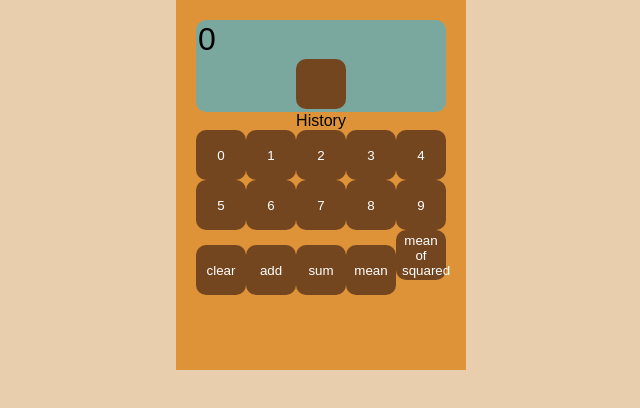
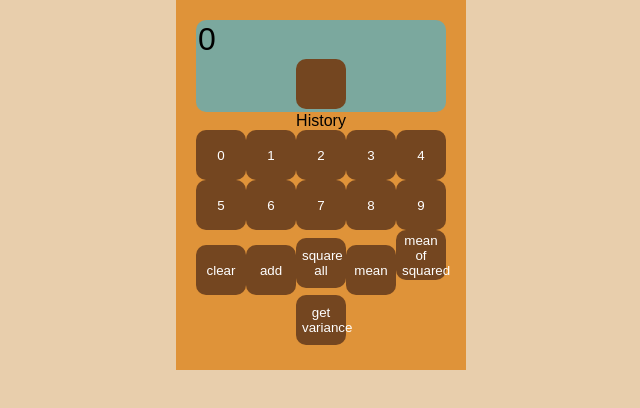
Before and after one commit to khamiltonuk/vigilant-octo-train, a React (Create React App) app: page / in a window 1280 px wide. Shown: the top 408 px of the page, without its empty margins (319-959 px from the left). Built offline with nearby package versions, Linux system fonts and the light colour scheme.

Commit message:
import helper functions

```diff
--- a/src/App.js
+++ b/src/App.js
@@ -2,6 +2,14 @@ import React, { Component } from "react";
 import Keypad from "./components/Keypad/Keypad";
 import Screen from "./components/Screen/Screen";
 import History from "./components/Histroy/History";
+import {
+  squareAll,
+  addAll,
+  meanAll,
+  meanOfAllSquared,
+  getVariance,
+  stringToNumbers
+} from "./helpers/helper";
 import "./App.css";
 
 class App extends Component {
@@ -9,20 +17,49 @@ class App extends Component {
     displayValue: "0",
     values: []
   };
+  handleChange = e => {
+    console.log(e);
+  };
   keypadPress = val => {
     const { displayValue } = this.state;
 
     this.setState({
-      displayValue: displayValue + val
+      displayValue: displayValue === "0" ? String(val) : displayValue + val
     });
   };
+  enterNumber = () => {
+    const { displayValue, values } = this.state;
+    this.setState({
+      values: [...values, displayValue],
+      displayValue: "0"
+    });
+  };
+  clearInput = () => {
+    this.setState({
+      displayValue: "0"
+    });
+  };
+
   render() {
     const { displayValue } = this.state;
     return (
       <div className="calculator">
-        <Screen displayValue={displayValue} />
+        <Screen
+          displayValue={displayValue}
+          handleChange={this.handleChange}
+          enterNumber={this.enterNumber}
+        />
         <History />
-        <Keypad keypadPress={this.keypadPress} />
+        <Keypad
+          keypadPress={this.keypadPress}
+          clearInput={this.clearInput}
+          squareAll={squareAll}
+          addAll={addAll}
+          meanAll={meanAll}
+          meanOfAllSquared={meanOfAllSquared}
+          getVariance={getVariance}
+          stringToNumbers={stringToNumbers}
+        />
       </div>
     );
   }
--- a/src/components/Keypad/Keypad.jsx
+++ b/src/components/Keypad/Keypad.jsx
@@ -3,43 +3,65 @@ import React from "react";
 import "./Keypad.css";
 
 export default function Keypad(props) {
+  const {
+    keypadPress,
+    clearInput,
+    addAll,
+    sqaureAll,
+    meanAll,
+    getVariance,
+    meanOfAllSquared
+  } = props;
   return (
     <div className="keypad">
-      <button className="number-key" onClick={() => props.keypadPress(0)}>
+      <button className="number-key" onClick={() => keypadPress(0)}>
         0
       </button>
-      <button className="number-key" onClick={() => props.keypadPress(1)}>
+      <button className="number-key" onClick={() => keypadPress(1)}>
         1
       </button>
-      <button className="number-key" onClick={() => props.keypadPress(2)}>
+      <button className="number-key" onClick={() => keypadPress(2)}>
         2
       </button>
-      <button className="number-key" onClick={() => props.keypadPress(3)}>
+      <button className="number-key" onClick={() => keypadPress(3)}>
         3
       </button>
-      <button className="number-key" onClick={() => props.keypadPress(4)}>
+      <button className="number-key" onClick={() => keypadPress(4)}>
         4
       </button>
-      <button className="number-key" onClick={() => props.keypadPress(5)}>
+      <button className="number-key" onClick={() => keypadPress(5)}>
         5
       </button>
-      <button className="number-key" onClick={() => props.keypadPress(6)}>
+      <button className="number-key" onClick={() => keypadPress(6)}>
         6
       </button>
-      <button className="number-key" onClick={() => props.keypadPress(7)}>
+      <button className="number-key" onClick={() => keypadPress(7)}>
         7
       </button>
-      <button className="number-key" onClick={() => props.keypadPress(8)}>
+      <button className="number-key" onClick={() => keypadPress(8)}>
         8
       </button>
-      <button className="number-key" onClick={() => props.keypadPress(9)}>
+      <button className="number-key" onClick={() => keypadPress(9)}>
         9
       </button>
-      <button className="operation-key">clear</button>
-      <button className="operation-key">add</button>
-      <button className="operation-key">sum</button>
-      <button className="operation-key">mean</button>
-      <button className="operation-key">mean of squared</button>
+      <button className="operation-key" onClick={() => clearInput()}>
+        clear
+      </button>
+      <button className="operation-key" onClick={() => addAll()}>
+        add
+      </button>
+      <button className="operation-key" onClick={() => sqaureAll()}>
+        square all
+      </button>
+      <button className="operation-key" onClick={() => meanAll()}>
+        mean
+      </button>
+      <button className="operation-key" onClick={() => meanOfAllSquared()}>
+        mean of squared
+      </button>
+      <button className="operation-key" onClick={() => getVariance()}>
+        get variance
+      </button>
     </div>
   );
 }
--- a/src/components/Screen/Screen.jsx
+++ b/src/components/Screen/Screen.jsx
@@ -5,7 +5,7 @@ export default function Screen(props) {
   return (
     <div className="screen">
       <input onChange={e => props.handleChange(e)} value={props.displayValue} />
-      <button type="submit" />
+      <button type="submit" onSubmit={props.enterValue} />
     </div>
   );
 }
```
